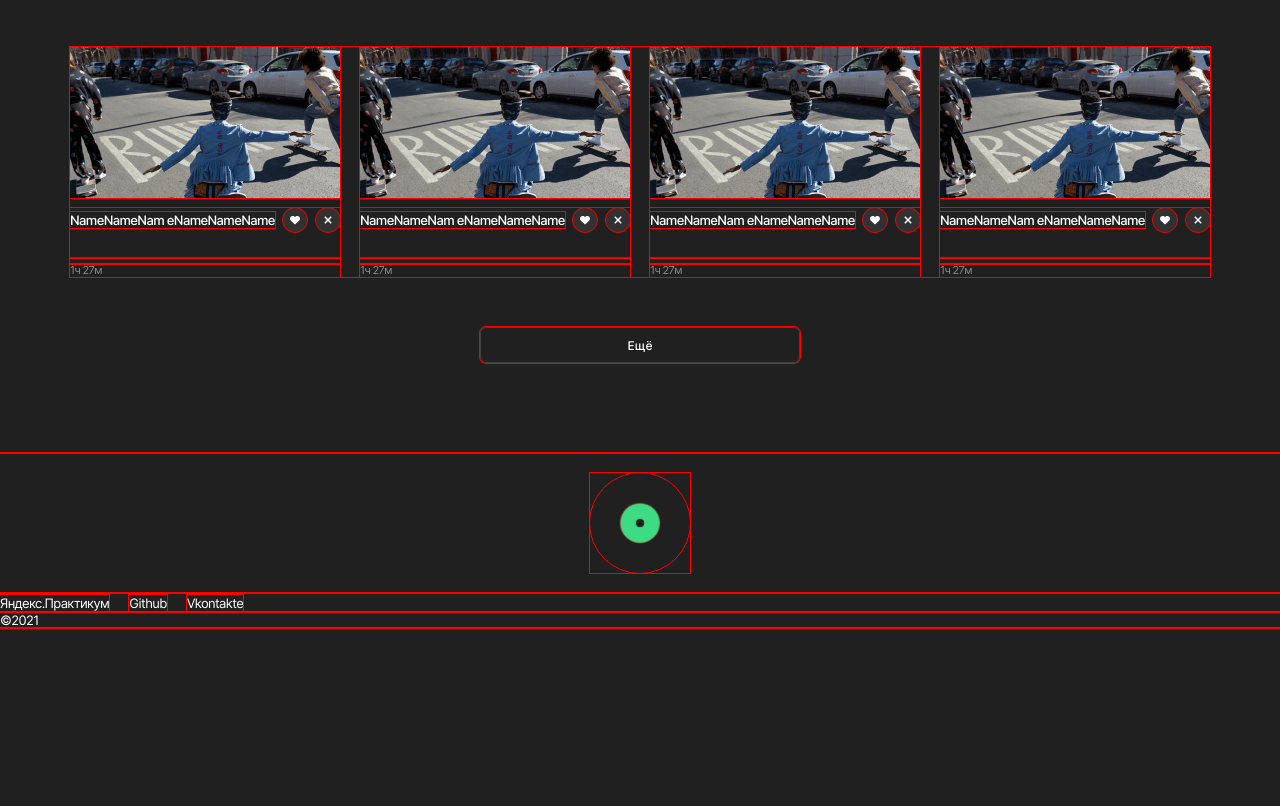
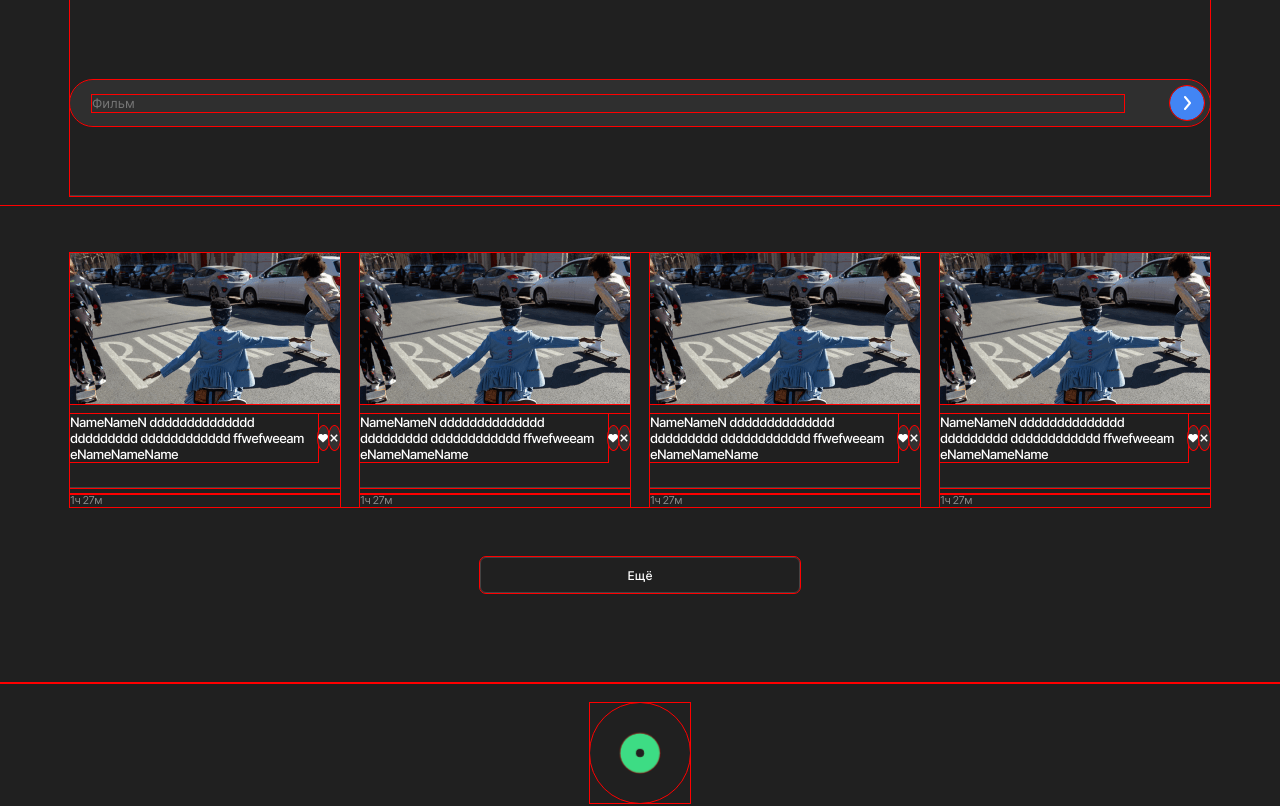
Before and after one commit to VKorchevskiy/movies-explorer-frontend, a React (Create React App) app: page / in a window 1280 px wide. Shown: the top 806 px of the page. Built offline with nearby package versions, Linux system fonts and the light colour scheme.

Commit message:
feat: add SearchForm

```diff
--- a/src/components/App/App.js
+++ b/src/components/App/App.js
@@ -2,6 +2,7 @@ import './App.css';
 import Header from '../Header/Header';
 import PageNotFound from '../PageNotFound/PageNotFound.js';
 import Landing from '../Landing/Landing';
+import SearchForm from '../SearchForm/SearchForm';
 import MoviesCardList from '../MoviesCardList/MoviesCardList';
 import Footer from '../Footer/Footer';
 import Preloader from '../Preloader/Preloader';
@@ -10,6 +11,7 @@ import Preloader from '../Preloader/Preloader';
 function App() {
   return (
     <>
+      <SearchForm />
       <MoviesCardList />
       <Preloader />
       <Header />
--- a/src/components/MovieCard/MovieCard.css
+++ b/src/components/MovieCard/MovieCard.css
@@ -36,7 +36,8 @@
 
 .movie-card__button {
   margin: 0;
-  padding: 24px 24px 0 0;
+  padding: 24px 0 0;
+  width: 24px;
   border: none;
   border-radius: 50%;
   background: #313131;
--- a/src/components/MovieCard/MovieCard.js
+++ b/src/components/MovieCard/MovieCard.js
@@ -7,7 +7,7 @@ const MovieCard = () => (
     <figure className="movie-card__figure">
       <img src={movie} alt="Name" className="movie-card__image" />
       <figcaption className="movie-card__caption">
-        <h2 className="movie-card__title">NameNameNam eNameNameName</h2>
+        <h2 className="movie-card__title">NameNameN dddddddddddddd ddddddddd dddddddddddd ffwefweeam eNameNameName</h2>
         <button className="movie-card__button movie-card__button_like" type="button" aria-label="Нравится"></button>
         <button className="movie-card__button movie-card__button_delete" type="button" aria-label="Удалить"></button>
       </figcaption>
--- /dev/null
+++ b/src/components/SearchForm/SearchForm.css
@@ -0,0 +1,66 @@
+.search {
+  margin: 0 14px 10px;
+  padding: 80px 0 49px;
+  border-bottom: #424242 solid 1px;
+}
+
+.search__form {
+  display: grid;
+  grid-template-columns: auto 34px;
+  gap: 46px;
+  align-items: center;
+  margin: 0;
+  padding: 0 6px 0 19px;
+  height: 46px;
+  border-radius: 23px;
+  box-sizing: border-box;
+  background: #2F2F2F;
+}
+
+.search__input-text {
+  margin: 0;
+  padding: 0;
+  background: rgba(0, 0, 0, 0);
+  font-weight: 400;
+  font-size: 11px;
+  line-height: 17px;
+  color: #8B8B8B;
+  border: none;
+}
+
+.search__submit {
+  border: none;
+  margin: 0;
+  padding: 0;
+  width: 34px;
+  height: 34px;
+  background: #4285F4;
+  border-radius: 50%;
+  background-image: url(../../images/buttons/find_button.svg);
+  background-repeat: no-repeat;
+  background-position: center;
+}
+
+@media screen and (min-width: 768px) {
+  .search {
+    margin: 0 30px 10px;
+    padding-bottom: 50px;
+  }
+  .search__form {
+    padding: 0 6px 0 22px;
+  }
+  .search__input-text {
+    font-size: 13px;
+    line-height: 17px;
+  }
+}
+
+@media screen and (min-width: 1280px) {
+  .search {
+    margin: 0 70px 10px;
+    padding-bottom: 69px;
+  }
+  .search__form {
+    padding: 0 6px 0 22px;
+  }
+}
--- /dev/null
+++ b/src/components/SearchForm/SearchForm.js
@@ -0,0 +1,17 @@
+import './SearchForm.css';
+import React from 'react';
+
+function SearchForm({ children }) {
+  return (
+    <div className="search">
+      <form className="search__form">
+        <input className="search__input-text" type="text" name="search" id="search"
+          placeholder="Фильм" required />
+        <input className="search__submit" type="submit" name="search" value="" />
+      </form>
+      {children}
+    </div>
+  )
+}
+
+export default SearchForm;
```
Also changed, not shown: src/images/buttons/find_button.svg.
